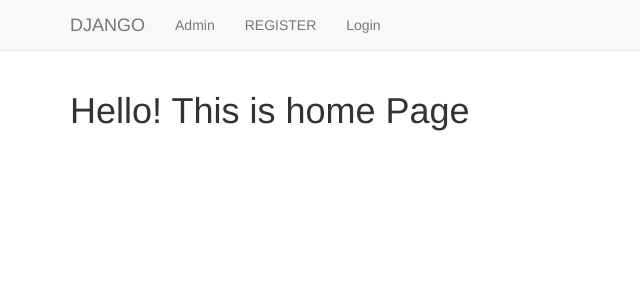
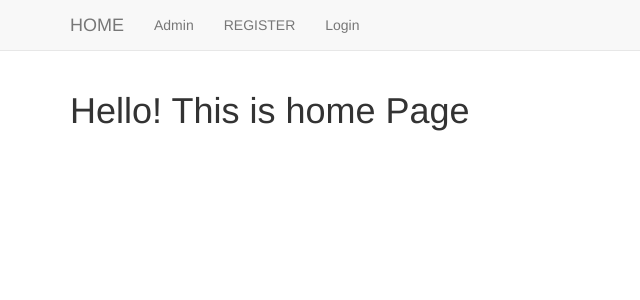
Before and after one commit to adityakhevaria/django_deployment, a Django app: template larning_users/templates/my_app/index.html in a window 1280 px wide. Shown: the top 300 px of the page, without its empty margins (0-640 px from the left). Run offline with Django 4.2, Linux system fonts and the light colour scheme; the template is opened without the code that fills it, so the values that code supplies are empty; some libraries are stand-ins or nearby versions.

Commit message:
Update base.html

```diff
--- a/larning_users/templates/my_app/base.html
+++ b/larning_users/templates/my_app/base.html
@@ -8,7 +8,7 @@
         <nav class="navbar navbar-default navbar-static-top">
             <div class="container">
                 <ul class="nav navbar-nav">
-                    <li><a class="navbar-brand" href="{%url 'index'%}">DJANGO</a></li>
+                    <li><a class="navbar-brand" href="{%url 'index'%}">HOME</a></li>
                     <li><a class="navbar_link" href="{%url 'admin:index'%}">Admin</a></li>
                     <li><a class="navbar_link" href="{%url 'my_app:register'%}">REGISTER</a></li>
 
```
